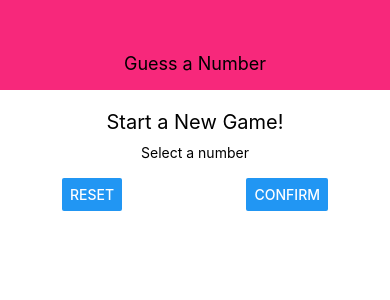
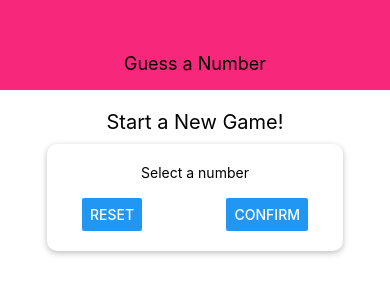
Before and after one commit to denis-fominykh/guess-a-number-react-native, a React Native app: screen / in a window 390 px wide. Shown: the top 300 px of the page. Built offline with nearby package versions, Linux system fonts and the light colour scheme.

Commit message:
adding the shadow's styles

```diff
--- a/screens/StartGameScreen/StartGameScreen.tsx
+++ b/screens/StartGameScreen/StartGameScreen.tsx
@@ -31,6 +31,14 @@ const styles = StyleSheet.create({
     width: 300,
     maxWidth: '80%',
     alignItems: 'center',
+    shadowColor: 'black',
+    shadowOffset: { width: 0, height: 2 },
+    shadowRadius: 6,
+    shadowOpacity: 0.26,
+    elevation: 5,
+    backgroundColor: 'white',
+    padding: 20,
+    borderRadius: 10,
   },
   buttonContainer: {
     flexDirection: 'row',
```
